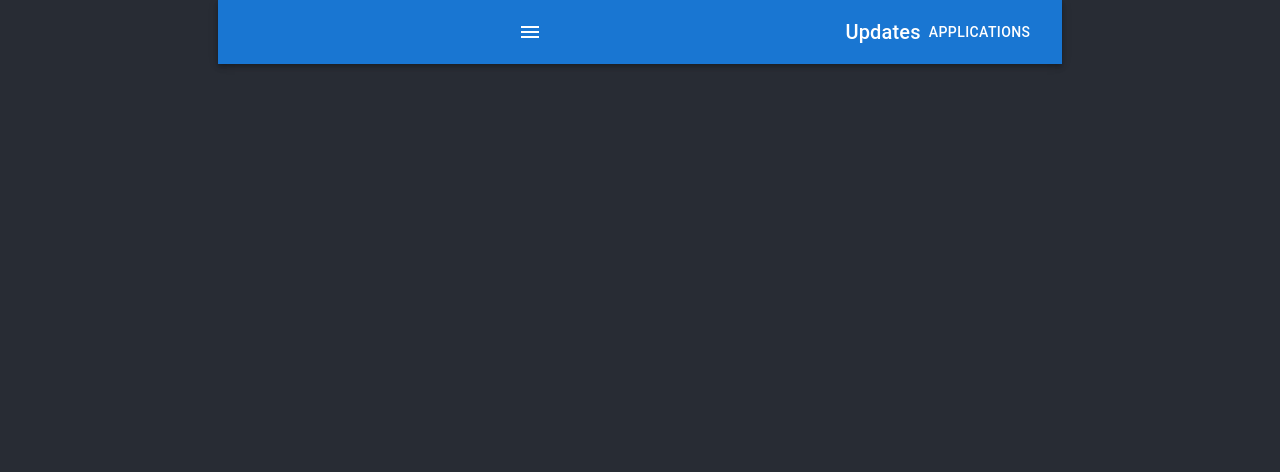
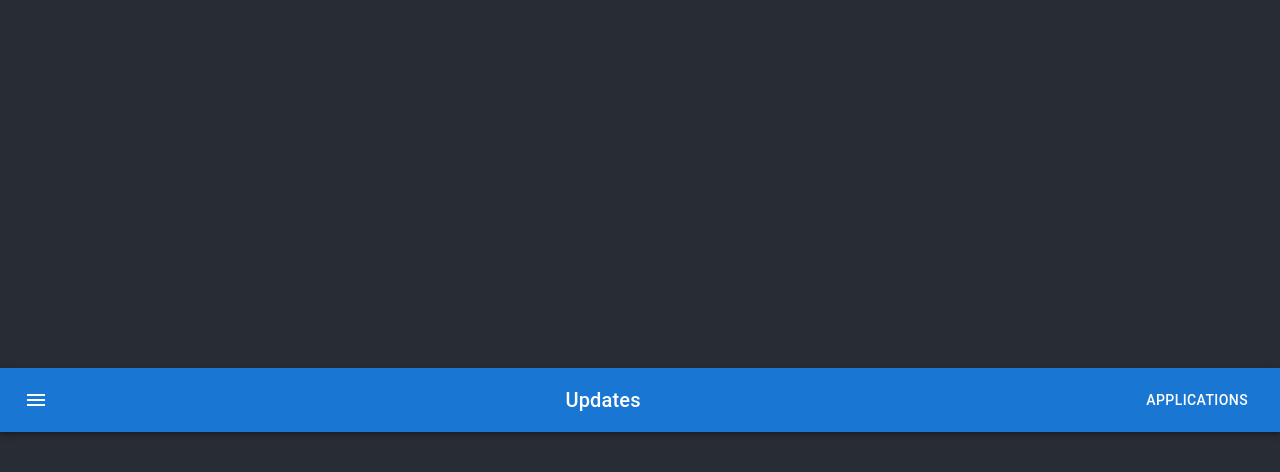
Before and after one commit to dnlstronge/materialuiexample, a React (Create React App) app: page / in a window 1280 px wide. Shown: the top 472 px of the page. Built offline with nearby package versions, Linux system fonts and the light colour scheme.

Commit message:
[x] - moved navbar

```diff
--- a/src/App.js
+++ b/src/App.js
@@ -2,13 +2,17 @@ import logo from './logo.svg';
 import './App.css';
 import Button from "@mui/material/Button"
 import Nav from './components/Nav/Nav';
+import { Box } from '@mui/system';
+import { Typography } from '@mui/material';
 
 function App() {
   return (
     <div className="App">
       <header className="App-header">
-
-        <Nav/>
+      <Typography/>
+        <Box sx={{width: 1}}>
+          <Nav/>
+        </Box>
 
       </header>
     </div>
--- a/src/components/Nav/Nav.js
+++ b/src/components/Nav/Nav.js
@@ -10,19 +10,21 @@ import MenuIcon from '@mui/icons-material/Menu';
 export default function Nav() {
   return (
     <Box sx={{ flexGrow: 1 }}>
-      <AppBar position="static">
-        <Toolbar>
+      <AppBar position="static" sx={{
+        width: 1
+      }}>
+        <Toolbar >
           <IconButton
             size="large"
             edge="start"
             color="inherit"
             aria-label="menu"
-            sx={{ mr: 2,
-                width: 600 }}
+            sx={{ mr: 1,
+                 }}
           >
             <MenuIcon />
           </IconButton>
-          <Typography variant="h6" component="div" sx={{ flexGrow: 3 }}>
+          <Typography variant="h6" component="div" sx={{ flexGrow: 1 }}>
             Updates
           </Typography>
           <Button color="inherit">Applications</Button>
```
